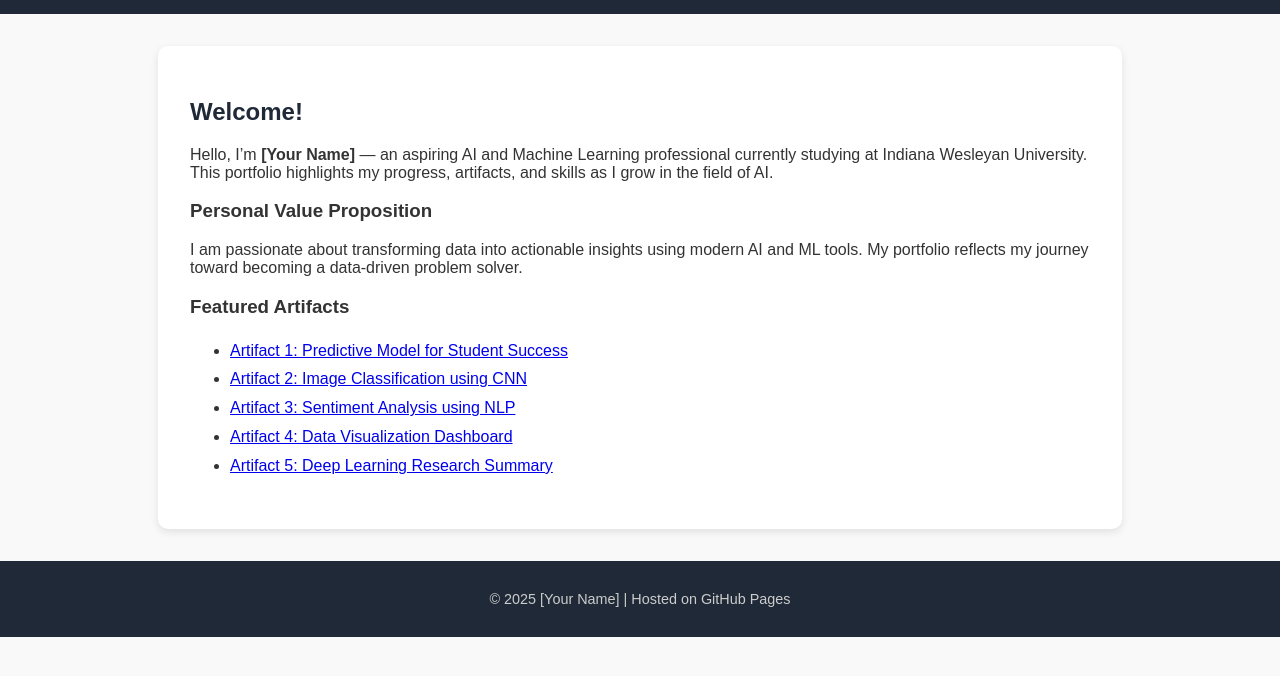
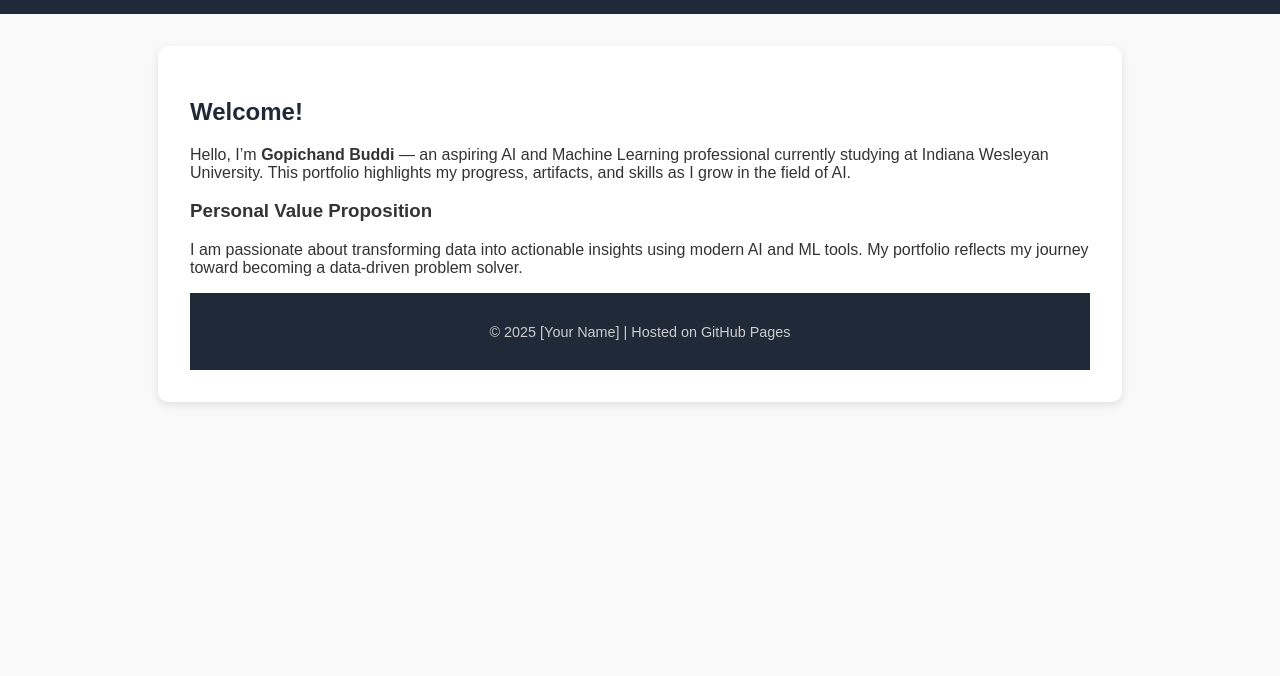
Before and after one commit to Gopichand90/AI_ML-Portfolio, a plain HTML site: page index.html in a window 1280 px wide. Shown: the part 116-792 px from the top of the page. Drawn offline with Linux system fonts and the light colour scheme.

Commit message:
Update introduction and remove featured artifacts
Updated the introduction paragraph with the user's name and removed the featured artifacts section.

```diff
--- a/index.html
+++ b/index.html
@@ -58,20 +58,11 @@
 
   <section>
     <h2>Welcome!</h2>
-    <p>Hello, I’m <strong>[Your Name]</strong> — an aspiring AI and Machine Learning professional currently studying at Indiana Wesleyan University. This portfolio highlights my progress, artifacts, and skills as I grow in the field of AI.</p>
+    <p>Hello, I’m <strong>Gopichand Buddi</strong> — an aspiring AI and Machine Learning professional currently studying at Indiana Wesleyan University. This portfolio highlights my progress, artifacts, and skills as I grow in the field of AI.</p>
 
     <h3>Personal Value Proposition</h3>
     <p>I am passionate about transforming data into actionable insights using modern AI and ML tools. My portfolio reflects my journey toward becoming a data-driven problem solver.</p>
 
-    <h3>Featured Artifacts</h3>
-    <ul>
-      <li><a href="artifacts/artifact1/index.html">Artifact 1: Predictive Model for Student Success</a></li>
-      <li><a href="artifacts/artifact2/index.html">Artifact 2: Image Classification using CNN</a></li>
-      <li><a href="artifacts/artifact3/index.html">Artifact 3: Sentiment Analysis using NLP</a></li>
-      <li><a href="artifacts/artifact4/index.html">Artifact 4: Data Visualization Dashboard</a></li>
-      <li><a href="artifacts/artifact5/index.html">Artifact 5: Deep Learning Research Summary</a></li>
-    </ul>
-  </section>
 
   <footer>
     <p>© 2025 [Your Name] | Hosted on GitHub Pages</p>
```
